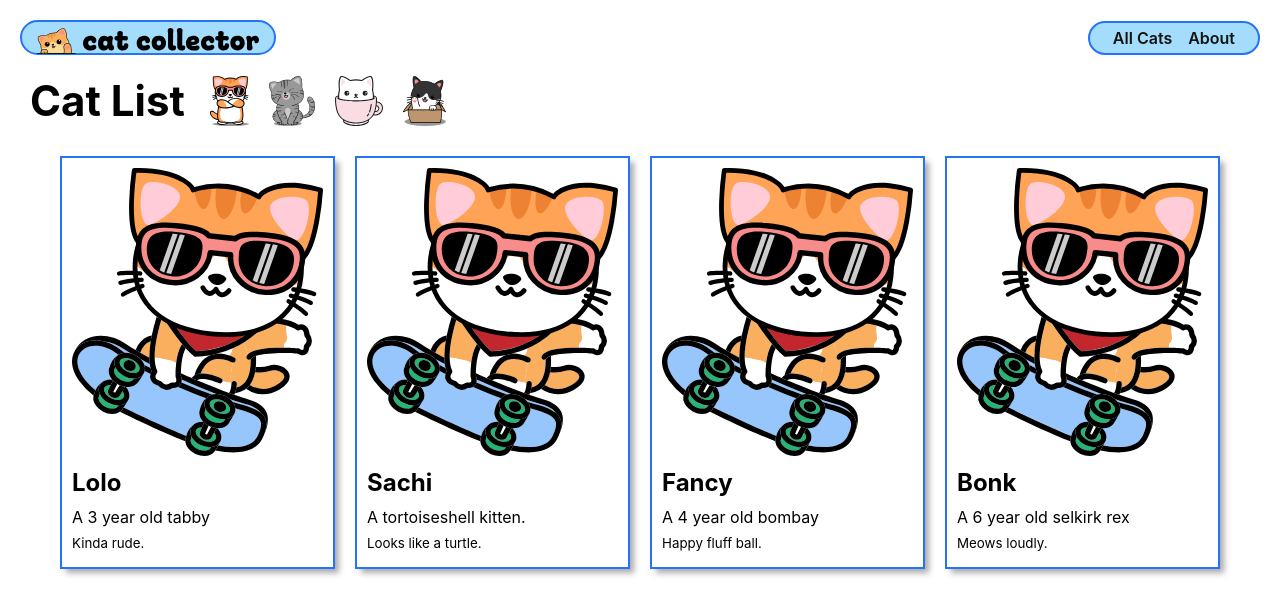
After one commit to robotwist/django-crud-app-cat-collector, a Django app: page /cats/ in a window 1280 px wide. The commit adds this page. Shown: the top 615 px of the page. Run offline with Django 5.2, Linux system fonts and the light colour scheme.

Commit message:
render data in templates

```diff
--- /dev/null
+++ b/main_app/static/css/cats/cat-index.css
@@ -0,0 +1,38 @@
+.card-container {
+    padding: 0 30px;
+    display: flex;
+    justify-content: center;
+    flex-wrap: wrap;
+  }
+
+  .card {
+    width: 275px;
+    margin: 10px;
+    border: var(--borders);
+    box-shadow: var(--card-box-shadow);
+  }
+
+  .card-content {
+    padding: 10px;
+    width: 100%;
+  }
+
+  .usr-img {
+    width: 100%;
+    border-radius: var(--card-border-radius);
+  }
+
+  .card > a {
+    text-decoration: none;
+    color: var(--text-color);
+  }
+
+  .card h2 {
+    margin: 10px 0;
+    font-size: var(--font-xl);
+  }
+
+  .card p {
+    margin: 5px 0;
+    font-size: var(--font-reg);
+  }
--- a/main_app/templates/base.html
+++ b/main_app/templates/base.html
@@ -25,6 +25,7 @@
       </div>
       <nav>
         <ul>
+          <li><a href="/cats">All Cats</a></li>
           <li><a href="/about">About</a></li>
         </ul>
       </nav>
--- /dev/null
+++ b/main_app/templates/cats/index.html
@@ -0,0 +1,50 @@
+{% extends 'base.html' %} {% load static %} {% block head %}
+<link
+  rel="stylesheet"
+  href="{% static 'css/cats/cat-index.css' %}"
+/>
+{% endblock %} {% block content %}
+
+<section class="page-header">
+  <h1>Cat List</h1>
+  <img
+    src="{% static 'images/cool-cat.svg' %}"
+    alt="A cool cat"
+  />
+  <img
+    src="{% static 'images/happy-cat.svg' %}"
+    alt="A happy cat"
+  />
+  <img
+    src="{% static 'images/teacup-cat.svg' %}"
+    alt="A cat in a teacup"
+  />
+  <img
+    src="{% static 'images/cat-in-box.svg' %}"
+    alt="A cat in a box"
+  />
+</section>
+
+<section class="card-container">
+  {% for cat in cats %}
+  <div class="card">
+    <div class="card-content">
+      <div class="card-img-container">
+        <img
+          src="{% static 'images/sk8r-boi-cat.svg' %}"
+          alt="A skater boy cat"
+        />
+      </div>
+      <h2 class="card-title">{{ cat.name }}</h2>
+      {% if cat.age > 0 %}
+      <p>A {{ cat.age }} year old {{ cat.breed }}</p>
+      {% else %}
+      <p>A {{ cat.breed }} kitten.</p>
+      {% endif %}
+      <p><small>{{ cat.description }}</small></p>
+    </div>
+  </div>
+  {% endfor %}
+</section>
+
+{% endblock %}
--- a/main_app/urls.py
+++ b/main_app/urls.py
@@ -5,4 +5,5 @@ from . import views
 urlpatterns = [
      path('', views.home, name='home'),
      path('about/', views.about, name='about'),
+     path('cats/', views.cat_index, name='cat-index'),
 ]
--- a/main_app/views.py
+++ b/main_app/views.py
@@ -1,11 +1,26 @@
 from django.shortcuts import render
 
-# Import HttpResponse to send text-based responses
-from django.http import HttpResponse
-
-# Define the home view function
 def home(request):
-    # Send a simple HTML response
-    return HttpResponse('<h1>Hello ᓚᘏᗢ</h1>')
+    return render(request, 'home.html')
 def about(request):
     return render(request, 'about.html')
+
+class Cat:
+    def __init__(self, name, breed, description, age):
+        self.name = name
+        self.breed = breed
+        self.description = description
+        self.age = age
+
+# Create a list of Cat instances
+cats = [
+    Cat('Lolo', 'tabby', 'Kinda rude.', 3),
+    Cat('Sachi', 'tortoiseshell', 'Looks like a turtle.', 0),
+    Cat('Fancy', 'bombay', 'Happy fluff ball.', 4),
+    Cat('Bonk', 'selkirk rex', 'Meows loudly.', 6)
+]
+# views.py
+
+def cat_index(request):
+    # Render the cats/index.html template with the cats data
+    return render(request, 'cats/index.html', {'cats': cats})
```
Also changed, not shown: main_app/static/css/home.css (added, +86 -0 lines), main_app/templates/home.html (added, +21 -0 lines).
